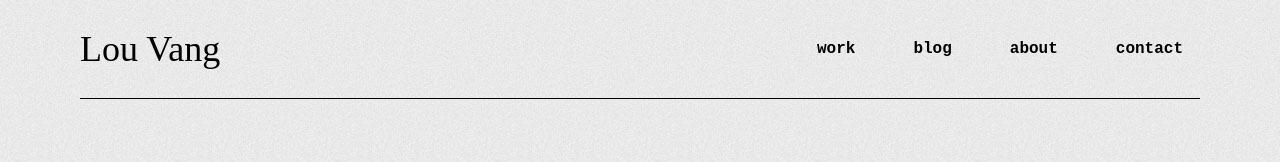
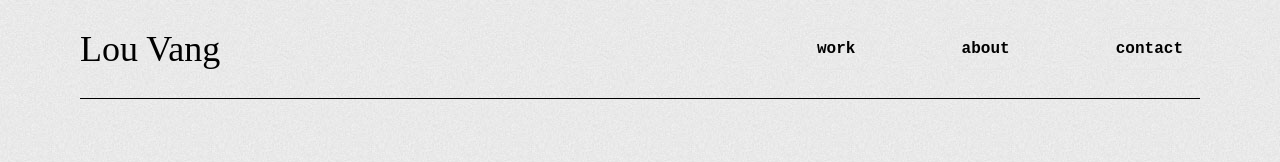
Before and after one commit to louvang/louvang-portfolio, a Next.js app in the folder frontend/: page / in a window 1280 px wide. Shown: the top 162 px of the page. Built offline with nearby package versions, Linux system fonts and the light colour scheme; a web font is replaced by a local one.

Commit message:
Remove Blog link

```diff
--- a/frontend/src/components/TopNav.tsx
+++ b/frontend/src/components/TopNav.tsx
@@ -11,7 +11,7 @@ export default function TopNav() {
         <ul className="font-mono lowercase list-none flex justify-between w-[400px]">
           {[
             { href: '/work', label: 'Work' },
-            { href: '/blog', label: 'Blog' },
+            // { href: '/blog', label: 'Blog' },
             { href: '/about', label: 'About' },
             { href: '/contact', label: 'Contact' },
           ].map(({ href, label }, index) => (
```
